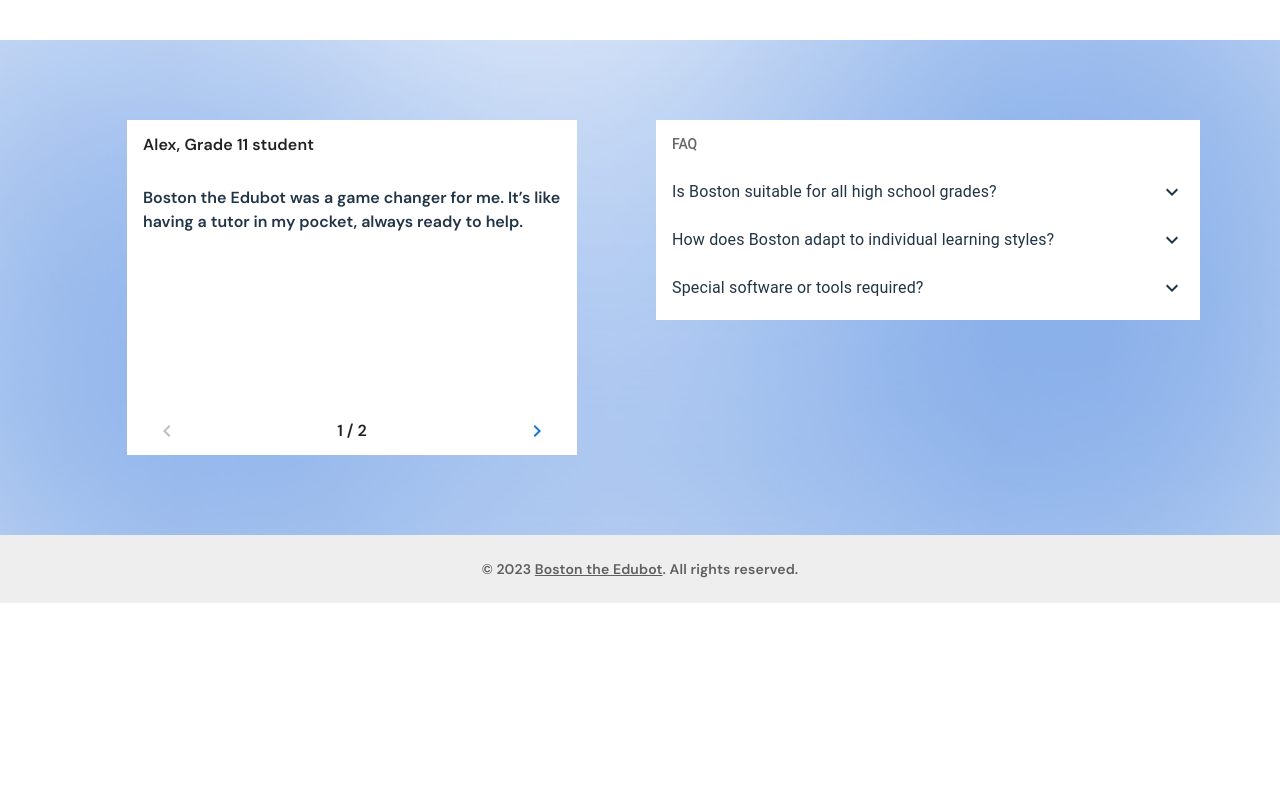
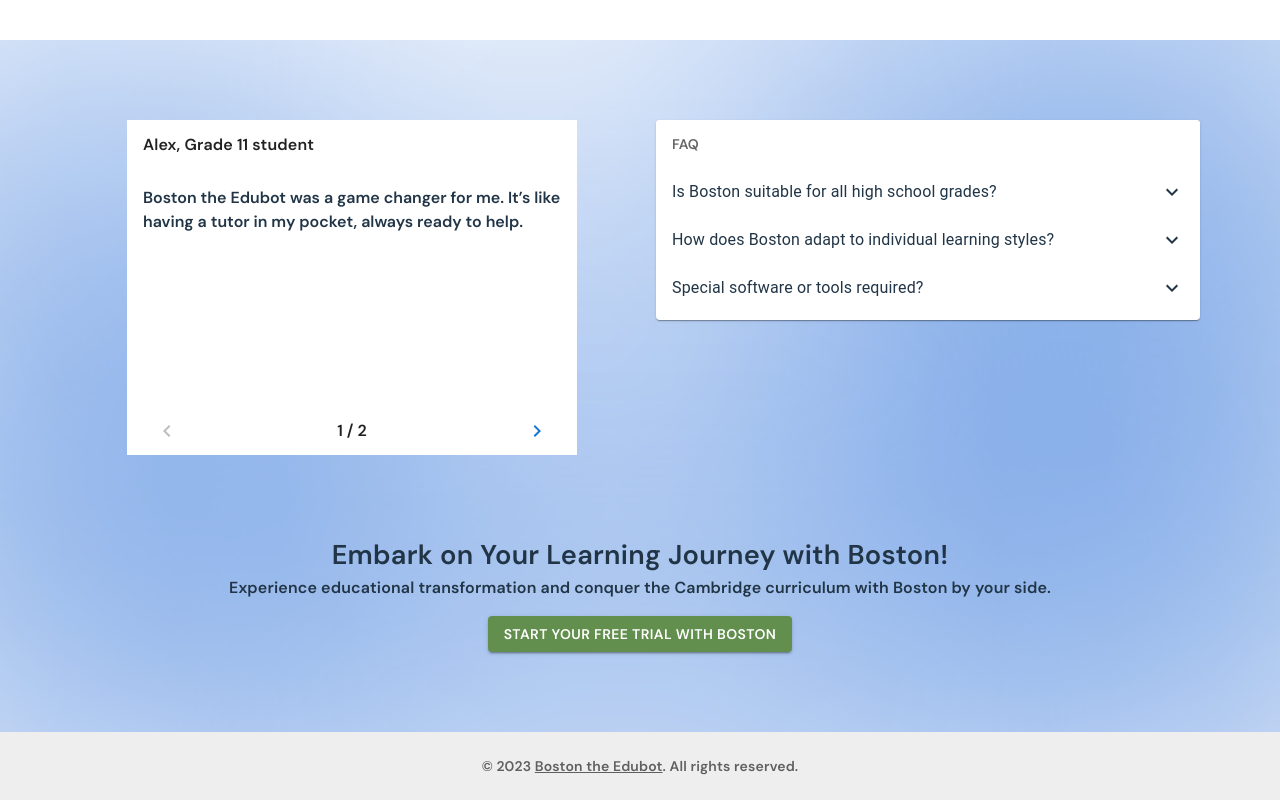
Before and after one commit to MrBomberman/edubot-frontend, a React (Vite) app: page / in a window 1280 px wide. Shown: the part 1320-2120 px from the top of the page. Before the commit the page ends 1923 px from the top, so only its background shows below. Built offline with nearby package versions, Linux system fonts and the light colour scheme.

Commit message:
made block with invite to join bot with button

```diff
--- a/src/components/PresentationComponents/CommentsBlock/index.tsx
+++ b/src/components/PresentationComponents/CommentsBlock/index.tsx
@@ -1,4 +1,4 @@
-import { Box, Grid } from "@mui/material";
+import { Box, Grid,Typography , Button, Divider} from "@mui/material";
 import { useState } from "react";
 import FeedbackSlider from "../FeedbackSlider";
 import backgroundMainImage from "../../../images/gradient-haikei.png";
@@ -12,6 +12,7 @@ import ExpandLess from "@mui/icons-material/ExpandLess";
 import ExpandMore from "@mui/icons-material/ExpandMore";
 import StarBorder from "@mui/icons-material/StarBorder";
 import useMediaQuery from "@mui/material/useMediaQuery";
+import { useNavigate } from "react-router-dom";
 
 
 const faqInfo = [
@@ -33,10 +34,12 @@ const faqInfo = [
 
 export default function CommentsBlock() {
   const matches = useMediaQuery("(min-width:900px)");
+
+  const navigate = useNavigate();
   const [openIndex, setOpen] = useState();
-  const handleClick = (index : number) => {
+  const handleClick = (index : any) => {
     if(openIndex === index){
-        setOpen(null)
+        setOpen(undefined)
     } else {
         setOpen(index);
     }
@@ -87,20 +90,24 @@ export default function CommentsBlock() {
             sx={{
               width: matches ? "100%" : "450px",
               bgcolor: "background.paper",
+             borderRadius: '4px',
+             boxShadow: '0px 2px 1px -1px rgba(0,0,0,0.2), 0px 1px 1px 0px rgba(0,0,0,0.14), 0px 1px 3px 0px rgba(0,0,0,0.12)',
+             fontFamily: 'DM Sans'
             }}
             component="nav"
             aria-labelledby="nested-list-subheader"
             subheader={
-              <ListSubheader component="div" id="nested-list-subheader">
+              <ListSubheader component="div" id="nested-list-subheader"
+              sx={{borderRadius: '4px', fontFamily: 'DM Sans'}}>
                 FAQ
               </ListSubheader>
             }
           >
             {faqInfo.map((item, i) => {
                 return (
-                    <Box key={Math.random() * 2} sx={{            fontFamily: 'DM Sans',}}>
+                    <Box key={Math.random() * 2}>
                         <ListItemButton onClick={() => handleClick(i)}>
-                        <ListItemText primary={item.label} sx={{            fontFamily: 'DM Sans',}}/>
+                        <ListItemText primary={item.label}/>
                         {openIndex === i ? <ExpandLess /> : <ExpandMore />}
                         </ListItemButton>
                         <Collapse in={openIndex === i} timeout='auto'>
@@ -109,8 +116,7 @@ export default function CommentsBlock() {
                             <ListItemIcon>
                                 <StarBorder />
                             </ListItemIcon>
-                            <ListItemText primary={item.description}
-                            sx={{fontFamily: 'Dm Sans'}}/>
+                            <ListItemText primary={item.description}/>
                             </ListItemButton>
                         </List>
                         </Collapse>
@@ -119,6 +125,24 @@ export default function CommentsBlock() {
             })}
           </List>
         </Grid>
+        {/* <Box sx={{width: '100%', mt: 7, fontFamily: 'DM Sans'}}>
+            <Divider sx={{fontSize: '1.7rem', whiteSpace: 'break-spaces'}}>Embark on Your Learning Journey with Boston! </Divider>
+        </Box> */}
+        <Grid item xs sx={{textAlign: 'center', display: 'flex', alignItems: 'center', justifyContent: 'center',
+    mt: 6}}>
+            <Box>
+                <Typography sx={{fontSize: '1.7rem', whiteSpace: 'break-spaces', fontFamily: 'DM Sans'}}>
+                Embark on Your Learning Journey with Boston!
+                </Typography>
+                <Typography sx={{fontFamily: 'DM Sans'}}>
+                    Experience educational transformation and conquer the Cambridge curriculum with Boston by your side.
+                </Typography>
+                <Button sx={{fontFamily: 'DM Sans', mt: 2, background: '#628f4d'}} variant="contained"
+                onClick={() => navigate('/signup')}>
+                    Start Your Free Trial with Boston
+                </Button>
+            </Box>
+        </Grid>
       </Grid>
     </Box>
   );
```
